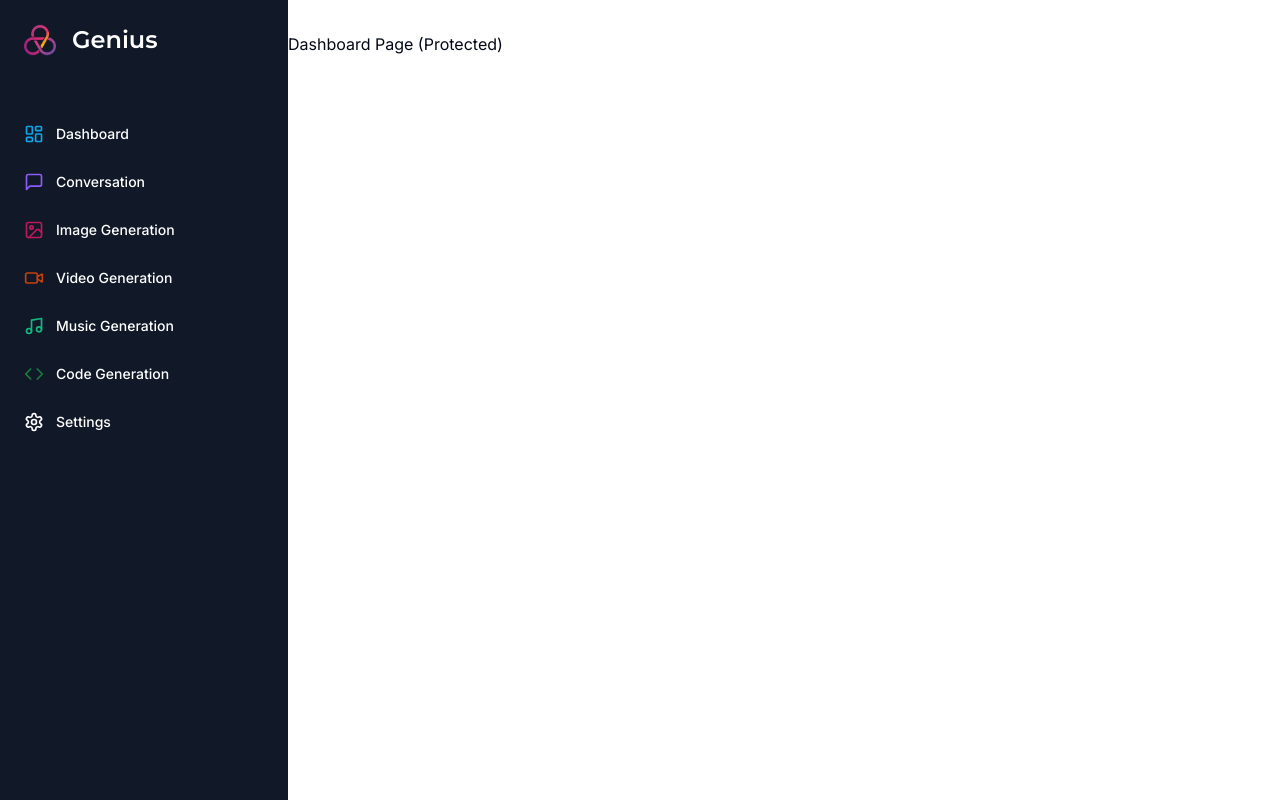
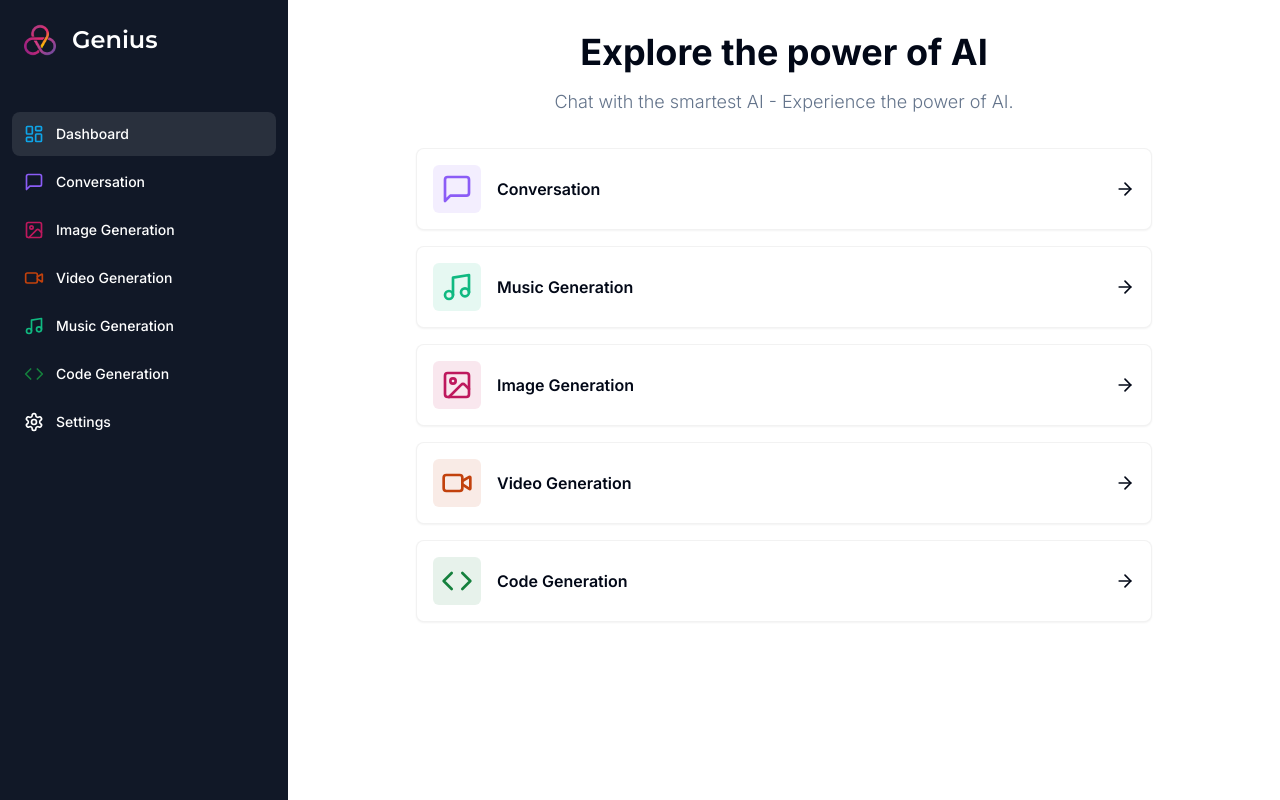
Before and after one commit to andersonsilva019/ai-saas-genius, a Next.js app: page /dashboard in a window 1280 px wide. Built offline with nearby package versions, Linux system fonts and the light colour scheme.

Commit message:
Dashboard

```diff
--- a/app/(dashboard)/(routes)/dashboard/page.tsx
+++ b/app/(dashboard)/(routes)/dashboard/page.tsx
@@ -1,7 +1,82 @@
+"use client"
+
+import { Card } from "@/components/ui/card"
+import { cn } from "@/lib/utils"
+import { ArrowRight, Code, ImageIcon, MessageSquare, Music, VideoIcon } from "lucide-react"
+import { useRouter } from "next/navigation";
+
+const tools = [
+  {
+      label: "Conversation",
+      icon: MessageSquare,
+      color: "text-violet-500",
+      bgColor: "bg-violet-500/10",
+      href: "/conversation"
+  },
+  {
+      label: "Music Generation",
+      icon: Music,
+      color: "text-emerald-500",
+      bgColor: "bg-emerald-500/10",
+      href: "/music"
+  },
+  {
+      label: "Image Generation",
+      icon: ImageIcon,
+      color: "text-pink-700",
+      bgColor: "bg-pink-700/10",
+      href: "/image"
+  },
+  {
+      label: "Video Generation",
+      icon: VideoIcon,
+      color: "text-orange-700",
+      bgColor: "bg-orange-700/10",
+      href: "/video"
+  },
+  {
+      label: "Code Generation",
+      icon: Code,
+      color: "text-green-700",
+      bgColor: "bg-green-700/10",
+      href: "/code"
+  }
+];
+
+
 export default function DashboardPage() {
+
+  const router = useRouter();
+
   return (
     <div>
-      <p>Dashboard Page (Protected)</p>
+      <div className="mb-8 space-y-4">
+        <h2 className="text-2xl md:text-4xl font-bold text-center">
+          Explore the power of AI
+        </h2>
+        <p className="text-muted-foreground font-light text-sm md:text-lg text-center">
+          Chat with the smartest AI - Experience the power of AI.
+        </p>
+      </div>
+      <div className="px-4 md:px-20 lg:px-32 space-y-4">
+        {tools.map(tool => (
+          <Card
+            onClick={() => router.push(tool.href)}
+            key={tool.href}
+            className="p-4 border-black/5 flex items-center justify-between hover:shadow-md transition cursor-pointer"
+          >
+            <div className="flex items-center gap-x-4">
+              <div className={cn("p-2 w-fit rounded-md", tool.bgColor)}>
+                <tool.icon className={cn("w-8 h-8", tool.color)} />
+              </div>
+              <div className="font-semibold">
+                {tool.label}
+              </div>
+            </div>
+            <ArrowRight className="w-5 h-5" />
+          </Card>
+        ))}
+      </div>
     </div>
   )
 }
--- a/components/sidebar.tsx
+++ b/components/sidebar.tsx
@@ -5,6 +5,7 @@ import { Code, ImageIcon, LayoutDashboard, MessageSquare, Music, Settings, Video
 import { Montserrat } from "next/font/google"
 import Image from "next/image"
 import Link from "next/link"
+import { usePathname } from "next/navigation"
 
 const montserrat = Montserrat({
   weight: ["600"],
@@ -56,6 +57,9 @@ const routes = [
 ]
 
 export function Sidebar() {
+
+  const pathname = usePathname()
+
   return (
     <div className="
     space-y-4
@@ -84,7 +88,11 @@ export function Sidebar() {
           <Link
             href={route.href}
             key={route.href}
-            className="text-sm group flex p-3 w-full justify-start font-medium cursor-pointer hover:text-white hover:bg-white/10 transition rounded-lg"
+            className={
+              cn(
+                "text-sm group flex p-3 w-full  justify-start font-medium cursor-pointer hover:text-white hover:bg-white/10 transition rounded-lg",
+                pathname === route.href ? "text-white bg-white/10" : ""
+              )}
           >
             <div className="flex items-center flex-1">
               <route.icon className={cn("h-5 w-5 mr-3", route.color)}/>
--- /dev/null
+++ b/components/ui/card.tsx
@@ -0,0 +1,79 @@
+import * as React from "react"
+
+import { cn } from "@/lib/utils"
+
+const Card = React.forwardRef<
+  HTMLDivElement,
+  React.HTMLAttributes<HTMLDivElement>
+>(({ className, ...props }, ref) => (
+  <div
+    ref={ref}
+    className={cn(
+      "rounded-lg border bg-card text-card-foreground shadow-sm",
+      className
+    )}
+    {...props}
+  />
+))
+Card.displayName = "Card"
+
+const CardHeader = React.forwardRef<
+  HTMLDivElement,
+  React.HTMLAttributes<HTMLDivElement>
+>(({ className, ...props }, ref) => (
+  <div
+    ref={ref}
+    className={cn("flex flex-col space-y-1.5 p-6", className)}
+    {...props}
+  />
+))
+CardHeader.displayName = "CardHeader"
+
+const CardTitle = React.forwardRef<
+  HTMLParagraphElement,
+  React.HTMLAttributes<HTMLHeadingElement>
+>(({ className, ...props }, ref) => (
+  <h3
+    ref={ref}
+    className={cn(
+      "text-2xl font-semibold leading-none tracking-tight",
+      className
+    )}
+    {...props}
+  />
+))
+CardTitle.displayName = "CardTitle"
+
+const CardDescription = React.forwardRef<
+  HTMLParagraphElement,
+  React.HTMLAttributes<HTMLParagraphElement>
+>(({ className, ...props }, ref) => (
+  <p
+    ref={ref}
+    className={cn("text-sm text-muted-foreground", className)}
+    {...props}
+  />
+))
+CardDescription.displayName = "CardDescription"
+
+const CardContent = React.forwardRef<
+  HTMLDivElement,
+  React.HTMLAttributes<HTMLDivElement>
+>(({ className, ...props }, ref) => (
+  <div ref={ref} className={cn("p-6 pt-0", className)} {...props} />
+))
+CardContent.displayName = "CardContent"
+
+const CardFooter = React.forwardRef<
+  HTMLDivElement,
+  React.HTMLAttributes<HTMLDivElement>
+>(({ className, ...props }, ref) => (
+  <div
+    ref={ref}
+    className={cn("flex items-center p-6 pt-0", className)}
+    {...props}
+  />
+))
+CardFooter.displayName = "CardFooter"
+
+export { Card, CardHeader, CardFooter, CardTitle, CardDescription, CardContent }
```
